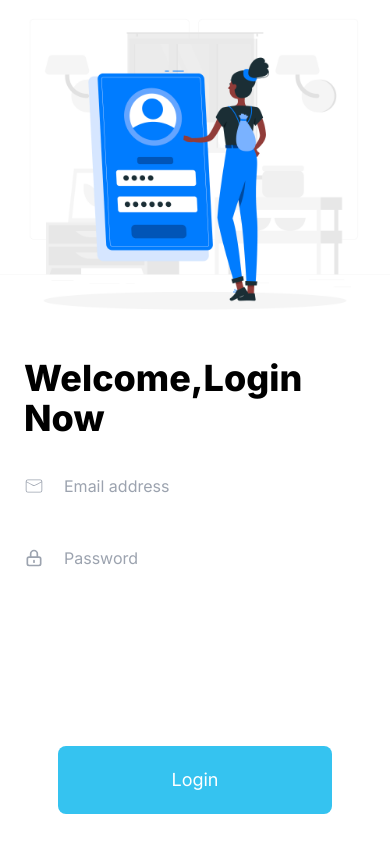
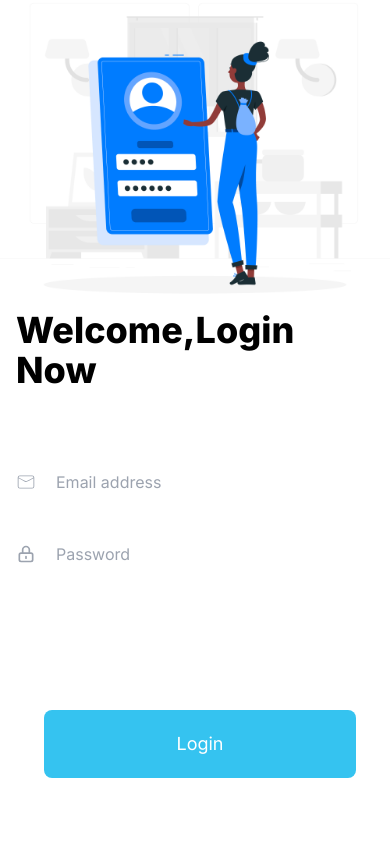
Before and after one commit to Layenull/attendr, a Next.js app: page /loginForm in a window 390 px wide. Shown: the top 852 px of the page. Built offline with nearby package versions, Linux system fonts and the light colour scheme.

Commit message:
fixed the responsive issue in the signup and login page

```diff
--- a/pages/LevelSelect.js
+++ b/pages/LevelSelect.js
@@ -12,8 +12,8 @@ const LevelSelect = () => {
     };
 
     return (
-        <div className="bg-cover bg-center h-screen bg-gradblue ">
-            <div className='overflow-hidden flex flex-col justify-evenly relative top-10'>
+        <div className="bg-cover bg-center h-full bg-gradblue ">
+            <div className='flex flex-col justify-evenly relative top-10'>
                 <Link href="/ProgramSelect">
                     <HiOutlineArrowNarrowLeft className=' relative left-6 bottom-5 text-5xl' />
                 </Link>
--- a/pages/ProgramSelect.js
+++ b/pages/ProgramSelect.js
@@ -10,7 +10,7 @@ const ProgramSelect = () => {
         <div className="bg-gradblue bg-cover bg-center bg-no-repeat h-screen ">
             {/* <Image src={backgroundImage} cover fill alt="Background Image" /> */}
 
-            <div className='overflow-hidden flex flex-col justify-evenly relative top-10'>
+            <div className='flex flex-col justify-evenly relative top-10'>
                 <Link href="/DepartmentSelect">
                     <HiOutlineArrowNarrowLeft className=' relative left-6 bottom-5 text-5xl' />
                 </Link>
--- a/pages/Signup.js
+++ b/pages/Signup.js
@@ -63,13 +63,16 @@ export default function Signup() {
     return (
         <div className=" overflow-hidden">
             <div>
-                <Image src="/Welcome-image.svg" width={400} height={400} className="relative bottom-6 " alt='signup' />
+                <Image src="/Welcome-image.svg" width={400} height={400} className="relative bottom-10 " alt='signup' />
             </div>
 
-
+            {/*
 
             <div className='relative flex flex-col space-y-9 bottom-12  px-6 leading-10'>
-                <h1 className='font-extrabold text-4xl pb-2'>Sign up </h1>
+                <h1 className='font-extrabold text-4xl pb-2'>Sign up </h1> */}
+
+            <div className='flex flex-col relative left-4 '>
+                <h1 className='relative bottom-20 font-extrabold text-4xl '>Sign up </h1>
 
 
 
@@ -169,7 +172,7 @@ export default function Signup() {
                     </div>
 
 
-                    <div className='relative left-11'>
+                    <div className='relative left-7'>
                         <div>
                             <Link href="/FacultySelect">
                                 <button type="submit" className=" border-none bg-customBlue w-4/5 py-5 rounded-lg text-white text-lg ">
--- a/pages/loginForm.js
+++ b/pages/loginForm.js
@@ -39,15 +39,18 @@ export default function LoginForm() {
     }
 
     return (
-        <div className="">
+        <div className="overflow-hidden">
             <div>
-                <Image src="/login-image.jpg" width={400} height={400} className="relative bottom-6 " alt='signup' />
+                <Image src="/login-image.jpg" width={400} height={400} className="relative bottom-10 " alt='signup' />
             </div>
 
 
 
-            <div className='relative flex flex-col space-y-9 bottom-8 px-6 '>
-                <h1 className='w-3 font-extrabold text-4xl'>Welcome,Login Now </h1>
+            {/* <div className='relative flex flex-col space-y-9 bottom-8 px-6 '>
+                <h1 className='w-3 font-extrabold text-4xl'>Welcome,Login Now </h1> */}
+
+            <div className='flex flex-col relative left-4  '>
+                <h1 className='relative bottom-20 w-3 font-extrabold text-4xl'>Welcome,Login Now </h1>
 
 
 
@@ -98,7 +101,8 @@ export default function LoginForm() {
                             {error}
                         </div>
                     )}
-                    <div className=' relative flex justify-center top-28  py-20'>
+                    <div className=' relative flex left-7 pt-40'>
+                        {/* <div className=' relative flex justify-center top-28  py-20'> */}
 
                         <button type="submit" className=" border-none bg-customBlue w-4/5 py-5 rounded-lg text-white text-lg ">
                             Login
```
